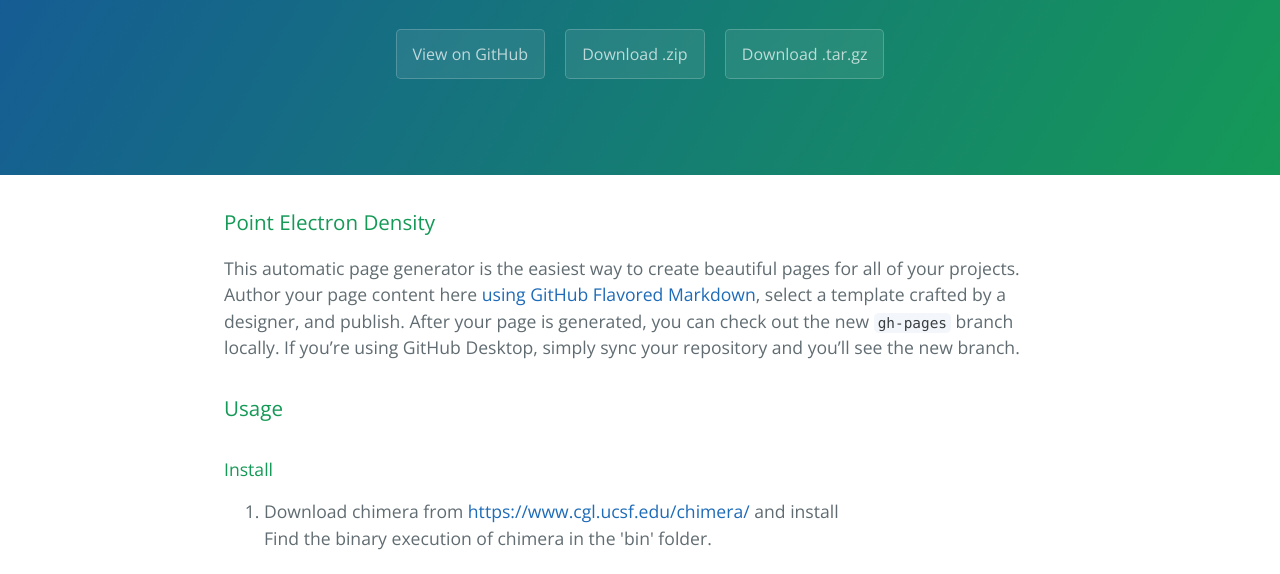
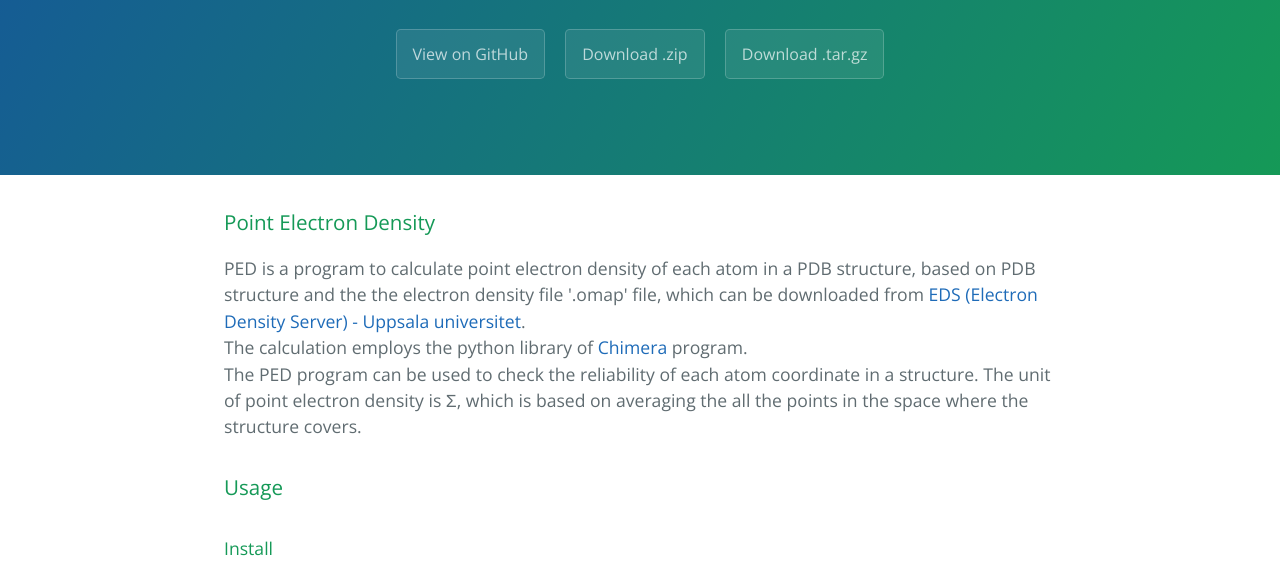
Before and after one commit to chichaumiau/PED, a plain HTML site: page index.html in a window 1280 px wide. Shown: the part 208-782 px from the top of the page. Drawn offline with nearby package versions, Linux system fonts and the light colour scheme.

```diff
--- a/index.html
+++ b/index.html
@@ -22,7 +22,9 @@
       <h3>
 <a id="point-electron-density" class="anchor" href="#point-electron-density" aria-hidden="true"><span aria-hidden="true" class="octicon octicon-link"></span></a>Point Electron Density</h3>
 
-<p>This automatic page generator is the easiest way to create beautiful pages for all of your projects. Author your page content here <a href="https://guides.github.com/features/mastering-markdown/">using GitHub Flavored Markdown</a>, select a template crafted by a designer, and publish. After your page is generated, you can check out the new <code>gh-pages</code> branch locally. If you’re using GitHub Desktop, simply sync your repository and you’ll see the new branch.</p>
+<p>PED is a program to calculate point electron density of each atom in a PDB structure, based on PDB structure and the the electron density file '.omap' file, which can be downloaded from <a href="https://eds.bmc.uu.se/eds/">EDS (Electron Density Server) - Uppsala universitet</a>. <br>
+The calculation employs the python library of <a href="https://www.cgl.ucsf.edu/chimera/">Chimera</a> program. <br>
+The PED program can be used to check the reliability of each atom coordinate in a structure. The unit of point electron density is Σ, which is based on averaging the all the points in the space where the structure covers. </p>
 
 <h3>
 <a id="usage" class="anchor" href="#usage" aria-hidden="true"><span aria-hidden="true" class="octicon octicon-link"></span></a>Usage</h3>
```
Also changed, not shown: params.json (+1 -1 lines).
